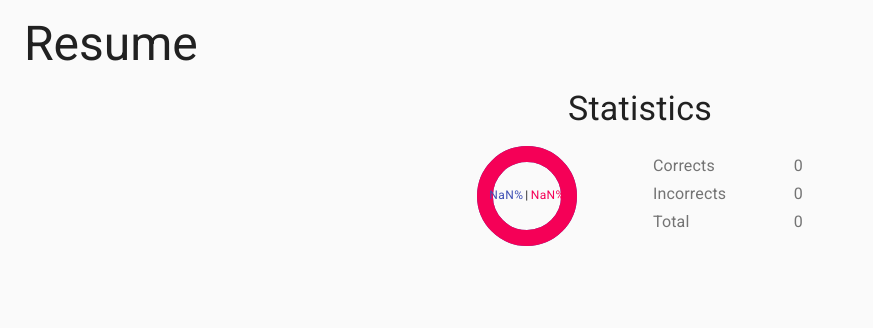
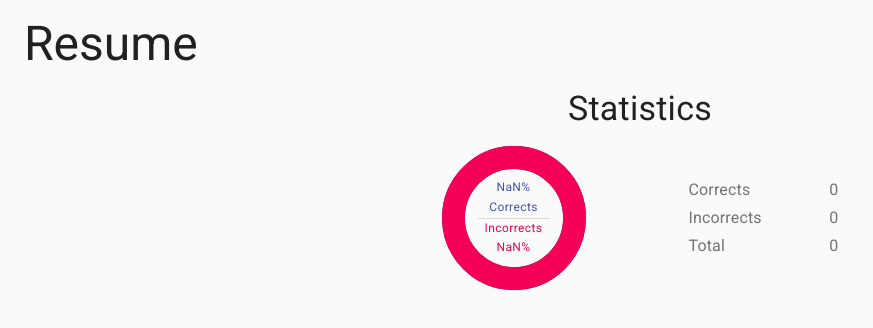
Before and after one commit to Gleydson07/whats_the_answer, a React (Create React App) app: page /resume in a window 1280 px wide. Shown: the top 328 px of the page, without its empty margins (0-873 px from the left). Built offline with nearby package versions, Linux system fonts and the light colour scheme.

Commit message:
list questions on resume page

```diff
--- a/public/index.html
+++ b/public/index.html
@@ -1,7 +1,7 @@
 <!DOCTYPE html>
 <html lang="en">
   <head>
-    <meta charset="utf-8" />
+    <meta charset="UTF-8" />
     <meta
       name="viewport"
       content="minimum-scale=1, initial-scale=1, width=device-width"
--- a/src/App.tsx
+++ b/src/App.tsx
@@ -2,7 +2,7 @@ import React from 'react';
 import { CssBaseline, ThemeProvider } from '@material-ui/core';
 import { theme } from './style/theme';
 import { Routes } from './Routes';
-import { QuestionsProvider } from './components/hooks/useQuestions';
+import { QuestionsProvider } from './hooks/useQuestions';
 
 function App() {
   return (
--- /dev/null
+++ b/src/components/FormResume.tsx
@@ -0,0 +1,82 @@
+import { Card } from '@material-ui/core';
+import { Typography, Box } from '@material-ui/core';
+import { useQuestions } from '../hooks/useQuestions';
+
+import CheckCircleOutlineIcon from '@material-ui/icons/CheckCircleOutline';
+import HighlightOffIcon from '@material-ui/icons/HighlightOff';
+import RadioButtonUncheckedIcon from '@material-ui/icons/RadioButtonUnchecked';
+
+type Question = {
+    id: number,
+    category: string,
+    type: string,
+    difficulty: string,
+    question: string,
+    correct_answer: string,
+    answers: string[],
+    answer_selected_for_user?: string;
+}
+
+export function FormResume({
+    id,
+    category,
+    type,
+    difficulty,
+    question,
+    correct_answer,
+    answers,
+    answer_selected_for_user
+}: Question) {
+    const {quantityQuestions} = useQuestions();
+
+    function checkAnswer(item: string){
+        if(item !== correct_answer && item === answer_selected_for_user){
+            return <HighlightOffIcon color="secondary"/>
+        }
+
+        if(item === correct_answer){
+            return <CheckCircleOutlineIcon color="primary"/>
+        }
+
+        if(item !== correct_answer && item !== answer_selected_for_user){
+            return <RadioButtonUncheckedIcon color="disabled"/>
+        }
+    }
+
+    return (
+        <Box
+            display="flex"
+            height="100%"
+            maxWidth={500}
+            minWidth="xs"
+            flexDirection="column"
+            justifyContent="center"
+            margin="1rem auto"
+        >
+            <Card style={{marginTop:"1rem"}}>
+                <Typography variant="h6" align="center" style={{margin: "1rem 0"}}>
+                    Question #{id+1} of {quantityQuestions}
+                </Typography>
+                <Typography align="center" style={{margin: "1rem 0", color:"#8c8c8c"}}>
+                    Category: {category} <br/>
+                    Type: {type} | Difficulty: {difficulty}
+                </Typography>
+                <Box style={{padding: "0 2rem 2rem"}}>
+                    <Box>
+                        <Typography variant="subtitle1" style={{margin: "1rem 0"}}>
+                            {question}
+                        </Typography>
+                    </Box>
+                    {answers.map((item, index) => (
+                        <Typography variant="subtitle1" style={{margin: "1rem 0", color:"#8c8c8c"}} key={index}>
+                            <Box display="flex" alignItems="center" >
+                                {checkAnswer(item)}
+                                <span style={{marginLeft:"0.5rem"}}>{item}</span>
+                            </Box>
+                        </Typography>
+                    ))}
+                </Box>
+            </Card>
+        </Box>
+    );
+};
--- a/src/components/Statistics.tsx
+++ b/src/components/Statistics.tsx
@@ -1,22 +1,27 @@
 import CircularProgress from '@material-ui/core/CircularProgress';
-import { Box, Tooltip, Typography } from "@material-ui/core";
-import { useQuestions } from './hooks/useQuestions';
+import { Box, Tooltip, Typography, Divider } from "@material-ui/core";
+import { useQuestions } from '../hooks/useQuestions';
 
 export function Statistics(){
     const {quiz} = useQuestions();
 
     return (
-        <Box justifyContent="center" pt={2}>
+        <Box
+            py={2}
+            maxWidth={500}
+            minWidth="xs"
+            margin="0 auto"
+        >
             <Typography variant="h4" style={{textAlign:"center", marginBottom:"1rem"}} color="textPrimary">
                 Statistics
             </Typography>
-            <Box display="flex" alignItems="center" justifyContent="center" height="6rem">
-                <Box position="relative" width="6rem" height="100%" >
+            <Box display="flex" alignItems="center" justifyContent="space-around" height="9rem">
+                <Box position="relative" width="9rem" height="100%" >
                     <Box position="absolute" display="inline-flex">
                         <CircularProgress
                             variant="determinate"
                             value={-(quiz.corrects/quiz.totalQuestions)*100}
-                            size={100}
+                            size={144}
                             thickness={7}
                             color="primary"
                         />
@@ -36,7 +41,7 @@ export function Statistics(){
                         <CircularProgress
                             variant="determinate"
                             value={(quiz.incorrects/quiz.totalQuestions)*100}
-                            size={100}
+                            size={144}
                             thickness={7}
                             color="secondary"
                         />
@@ -47,21 +52,38 @@ export function Statistics(){
                             right={0}
                             position="absolute"
                             display="flex"
+                            flexDirection="column"
                             alignItems="center"
                             justifyContent="center"
                         >
 
                             <Tooltip title="Corrects">
-                                <Typography variant="caption" component="div" color="primary">
-                                    {`${(quiz.corrects/quiz.totalQuestions)*100}%`}
+                                <Typography
+                                    variant="caption"
+                                    component="h2"
+                                    align="center"
+                                    color="primary"
+                                >
+                                    <span>{`${(quiz.corrects/quiz.totalQuestions)*100}%`}</span>
+                                    <br/>
+                                    <span>Corrects</span>
                                 </Typography>
                             </Tooltip>
-                            <Typography variant="caption" component="div" style={{margin:"0 2px"}}>
-                                |
-                            </Typography>
+                            <Divider
+                                orientation="horizontal"
+                                variant="middle"
+                                style={{height:"1px", width:"50%"}}
+                            />
                             <Tooltip title="Incorrects">
-                                <Typography variant="caption" component="div" color="secondary">
-                                    {`${(quiz.incorrects/quiz.totalQuestions)*100}%`}
+                                <Typography
+                                    variant="caption"
+                                    component="h2"
+                                    align="center"
+                                    color="secondary"
+                                >
+                                    <span>Incorrects</span>
+                                    <br/>
+                                    <span>{`${(quiz.incorrects/quiz.totalQuestions)*100}%`}</span>
                                 </Typography>
                             </Tooltip>
                         </Box>
@@ -75,7 +97,6 @@ export function Statistics(){
                     flexDirection="column"
                     justifyContent="center"
                     textAlign="center"
-                    ml="5rem"
                 >
                     <Typography variant="subtitle1" color="textSecondary" >
                         <Box display="flex" width="100%" justifyContent="space-between" >
--- a/src/components/hooks/useQuestions.tsx
+++ b/src/hooks/useQuestions.tsx
@@ -1,5 +1,6 @@
+import { useEffect } from "react";
 import { useContext, createContext, ReactNode, useState } from "react";
-import { api } from "../../services/axios";
+import { api } from "../services/axios";
 
 type QuestionsProviderProps = {
     children: ReactNode;
@@ -25,7 +26,7 @@ type Question = {
     correct_answer: string,
     incorrect_answers: string[]
     answers: string[],
-    answer_selected_for_user?: string;
+    answer_selected_for_user: string;
 }
 
 interface IQuestionContextProps {
@@ -36,7 +37,7 @@ interface IQuestionContextProps {
     loadingQuantityQuestions: (value: number) => void;
     loadingUserAnswer: (value: String) => void;
     loadingQuestions: () => void;
-    checkAnswer: (value: String) => boolean;
+    checkAnswer: (value: string) => boolean;
     getQuestion: (value?: number) => void;
 }
 
@@ -56,7 +57,11 @@ export const QuestionsProvider = ({children}: QuestionsProviderProps) => {
     const [answerSelected, setAnswerSelected] = useState<String>('');
     const [quiz, setQuiz] = useState<Quiz>(initialQuizProps);
 
-    function checkAnswer(userResponse: String){
+    useEffect(() => {
+        localStorage.setItem("@whatstheanswer:quiz", JSON.stringify(quiz));
+    }, [quiz])
+
+    function checkAnswer(userResponse: string){
         const result = userResponse === oneQuestion?.correct_answer;
         let correct = 0;
         let incorrect = 0;
@@ -65,8 +70,9 @@ export const QuestionsProvider = ({children}: QuestionsProviderProps) => {
         }else{
             incorrect = 1;
         }
+
         setQuiz({
-            questions: [...quiz.questions, oneQuestion],
+            questions: [...quiz.questions, {...oneQuestion, answer_selected_for_user: userResponse}],
             corrects: quiz.corrects+=correct,
             incorrects: quiz.incorrects+=incorrect,
             totalQuestions: quantityQuestions
--- a/src/pages/Confirmation.tsx
+++ b/src/pages/Confirmation.tsx
@@ -1,6 +1,6 @@
 import { useHistory } from 'react-router';
 import { Box, Button, Typography } from '@material-ui/core';
-import { useQuestions } from '../components/hooks/useQuestions';
+import { useQuestions } from '../hooks/useQuestions';
 
 export function Confirmation(){
     const { loadingQuantityQuestions, loadingQuestions, quantityQuestions } = useQuestions();
--- a/src/pages/Dashboard.tsx
+++ b/src/pages/Dashboard.tsx
@@ -3,7 +3,7 @@ import React from 'react';
 import { Container, Typography, Card, Box } from "@material-ui/core";
 import {Skeleton} from '@material-ui/lab';
 
-import { useQuestions } from "../components/hooks/useQuestions";
+import { useQuestions } from "../hooks/useQuestions";
 import { FormQuestion } from "../components/FormQuestion";
 
 export function Dashboard(){
--- a/src/pages/Home.tsx
+++ b/src/pages/Home.tsx
@@ -2,7 +2,7 @@ import { ChangeEvent } from 'react';
 import { useHistory } from 'react-router-dom';
 import { Form, Formik } from "formik";
 import { Box, FormLabel, FormControlLabel, RadioGroup, Radio, Typography } from '@material-ui/core';
-import { useQuestions } from '../components/hooks/useQuestions';
+import { useQuestions } from '../hooks/useQuestions';
 
 export function Home(){
     const history = useHistory();
@@ -36,7 +36,7 @@ export function Home(){
             >
                 {(formik) => (
                     <Form onSubmit={formik.handleSubmit} style={{minWidth: "300px"}}>
-                        <FormLabel style={{marginTop: "1rem"}} component="legend">Select the number of questions</FormLabel>
+                        <FormLabel style={{marginTop: "1rem"}} component="legend">Select the number of questions </FormLabel>
                         <RadioGroup
                             aria-label="questionQuantity"
                             name="questionQuantity"
@@ -53,6 +53,12 @@ export function Home(){
                     </Form>
                 )}
             </Formik>
+
+            <Box>
+                <Typography>
+                    <FormLabel style={{marginTop: "1rem"}} component="legend">View the last quiz? </FormLabel>
+                </Typography>
+            </Box>
         </Box>
     )
 }
--- a/src/pages/Resume.tsx
+++ b/src/pages/Resume.tsx
@@ -1,7 +1,7 @@
-import { useQuestions } from "../components/hooks/useQuestions"
+import { useQuestions } from "../hooks/useQuestions"
 import { Statistics } from "../components/Statistics";
 import { Container, Typography, Box } from '@material-ui/core';
-import { FormQuestion } from "../components/FormQuestion";
+import { FormResume } from "../components/FormResume";
 
 export function Resume(){
     const {quiz} = useQuestions();
@@ -12,18 +12,18 @@ export function Resume(){
                 Resume
             </Typography>
             <Statistics/>
-            <Box maxWidth="sm" mt="5rem">
-                {quiz.questions.map(item => (
-                    <FormQuestion
-                        key={item.id}
+            <Box maxWidth="sm" mt="3rem">
+                {quiz.questions.map((item, index) => (
+                    <FormResume
+                        key={index}
                         id={item.id}
                         category={item.category}
                         type={item.type}
                         difficulty={item.difficulty}
                         question={item.question}
                         correct_answer={item.correct_answer}
-                        incorrect_answers={item.incorrect_answers}
                         answers={item.answers}
+                        answer_selected_for_user={item.answer_selected_for_user}
                     />
                 ))}
             </Box>
```
Also changed, not shown: src/components/FormQuestion.tsx (+19 -9 lines).
